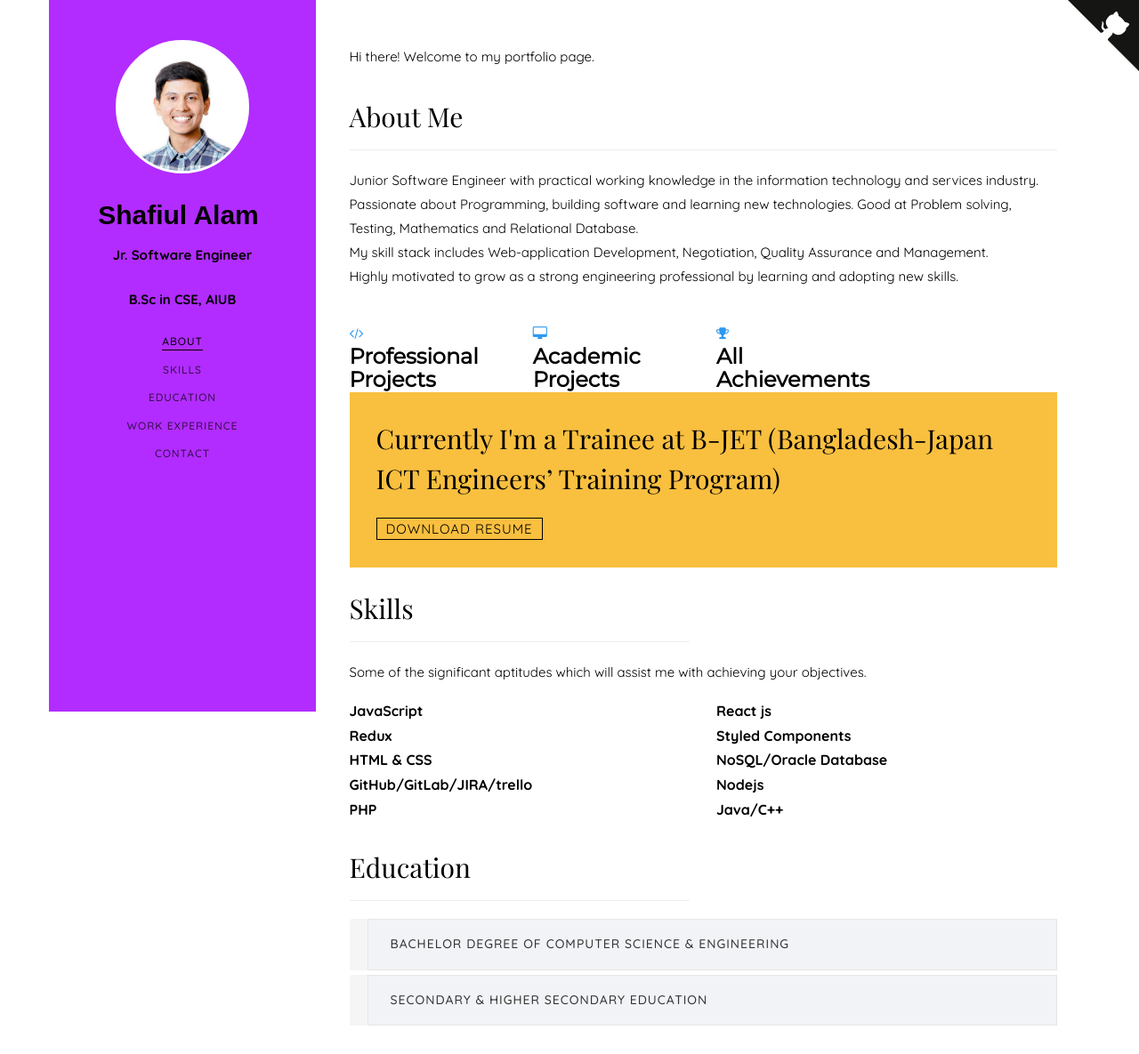
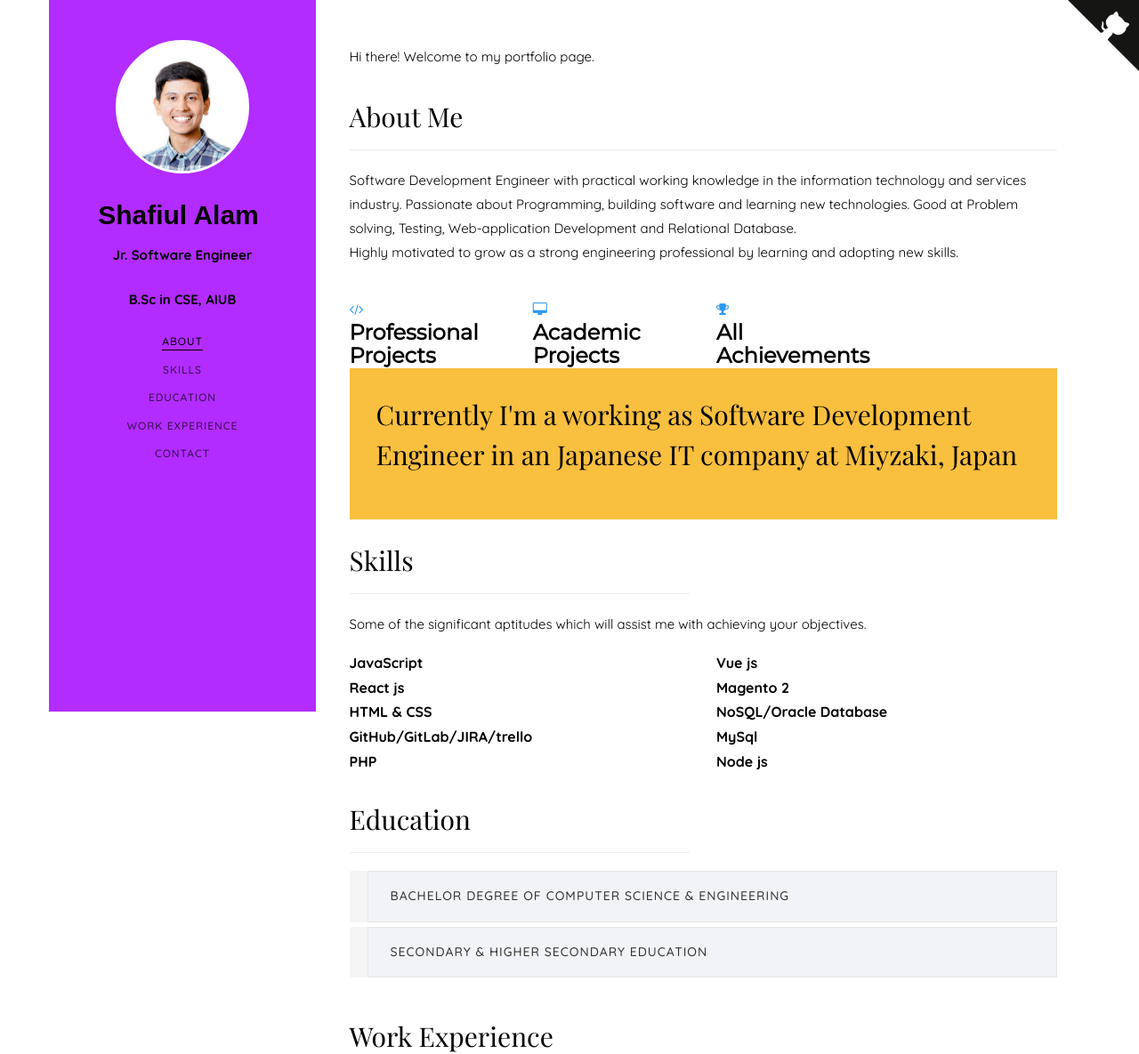
Before and after one commit to shafiulshaon/Web-Portfolio, a plain HTML site: page index.html in a window 1280 px wide. Shown: the top 1185 px of the page at 89% size. Drawn offline with nearby package versions, Linux system fonts and the light colour scheme; files that its build step writes are made by us from their sources; a web font is replaced by a local one.

Commit message:
Update index.html
updated 28th June 2021

```diff
--- a/index.html
+++ b/index.html
@@ -148,14 +148,11 @@
 										<div class="about-desc">
 											<h2>About Me</h2>
 											<hr>
-											<p>Junior Software Engineer with practical working knowledge in the
+											<p>Software Development Engineer with practical working knowledge in the
 												information technology and services industry.
 												Passionate about Programming, building software and learning new
 												technologies.
-												Good at Problem solving, Testing, Mathematics and Relational Database.
-
-												<br>My skill stack includes Web-application Development, Negotiation,
-												Quality Assurance and Management.
+												Good at Problem solving, Testing,  Web-application Development and Relational Database.
 												<br>Highly motivated to grow as a strong engineering professional by
 												learning and adopting new skills.</p>
 										</div>
@@ -198,10 +195,9 @@
 								<div class="row">
 									<div class="col-md-12 animate-box" data-animate-effect="fadeInLeft">
 										<div class="hire">
-											<h2>Currently I'm a Trainee at B-JET (Bangladesh-Japan ICT Engineers’
-												Training Program)</h2>
-											<a href="Resume_shafiulshaon.pdf" class="btn-hire"
-												style="text-align: center;" target="_blank">Download Resume</a>
+											<h2>Currently I'm a working as Software Development Engineer in an Japanese IT company at Miyzaki, Japan</h2>
+											<!--<a href="Resume_shafiulshaon.pdf" class="btn-hire"
+												style="text-align: center;" target="_blank">Download Resume</a>-->
 										</div>
 									</div>
 								</div>
@@ -237,7 +233,7 @@
 							</div>
 							<div class="col-md-6 animate-box" data-animate-effect="fadeInRight">
 								<div class="progress-wrap">
-									<h3>React js</h3>
+									<h3>Vue js</h3>
 									<!-- <div class="progress">
 										<div class="progress-bar color-2" role="progressbar" aria-valuenow="70"
 											aria-valuemin="0" aria-valuemax="100" style="width:70%">
@@ -248,7 +244,7 @@
 							</div>
 							<div class="col-md-6 animate-box" data-animate-effect="fadeInLeft">
 								<div class="progress-wrap">
-									<h3>Redux</h3>
+									<h3>React js</h3>
 									<!-- <div class="progress">
 										<div class="progress-bar color-3" role="progressbar" aria-valuenow="85"
 											aria-valuemin="0" aria-valuemax="100" style="width:85%">
@@ -259,7 +255,7 @@
 							</div>
 							<div class="col-md-6 animate-box" data-animate-effect="fadeInRight">
 								<div class="progress-wrap">
-									<h3>Styled Components</h3>
+									<h3>Magento 2</h3>
 									<!-- <div class="progress">
 										<div class="progress-bar color-4" role="progressbar" aria-valuenow="60"
 											aria-valuemin="0" aria-valuemax="100" style="width:60%">
@@ -303,7 +299,7 @@
 							</div>
 							<div class="col-md-6 animate-box" data-animate-effect="fadeInRight">
 								<div class="progress-wrap">
-									<h3>Nodejs</h3>
+									<h3>MySql</h3>
 									<!-- <div class="progress">
 										<div class="progress-bar color-3" role="progressbar" aria-valuenow="60"
 											aria-valuemin="0" aria-valuemax="100" style="width:60%">
@@ -325,7 +321,7 @@
 							</div>
 							<div class="col-md-6 animate-box" data-animate-effect="fadeInRight">
 								<div class="progress-wrap">
-									<h3>Java/C++</h3>
+									<h3>Node js</h3>
 									<!-- <div class="progress">
 										<div class="progress-bar color-3" role="progressbar" aria-valuenow="60"
 											aria-valuemin="0" aria-valuemax="100" style="width:60%">
```
